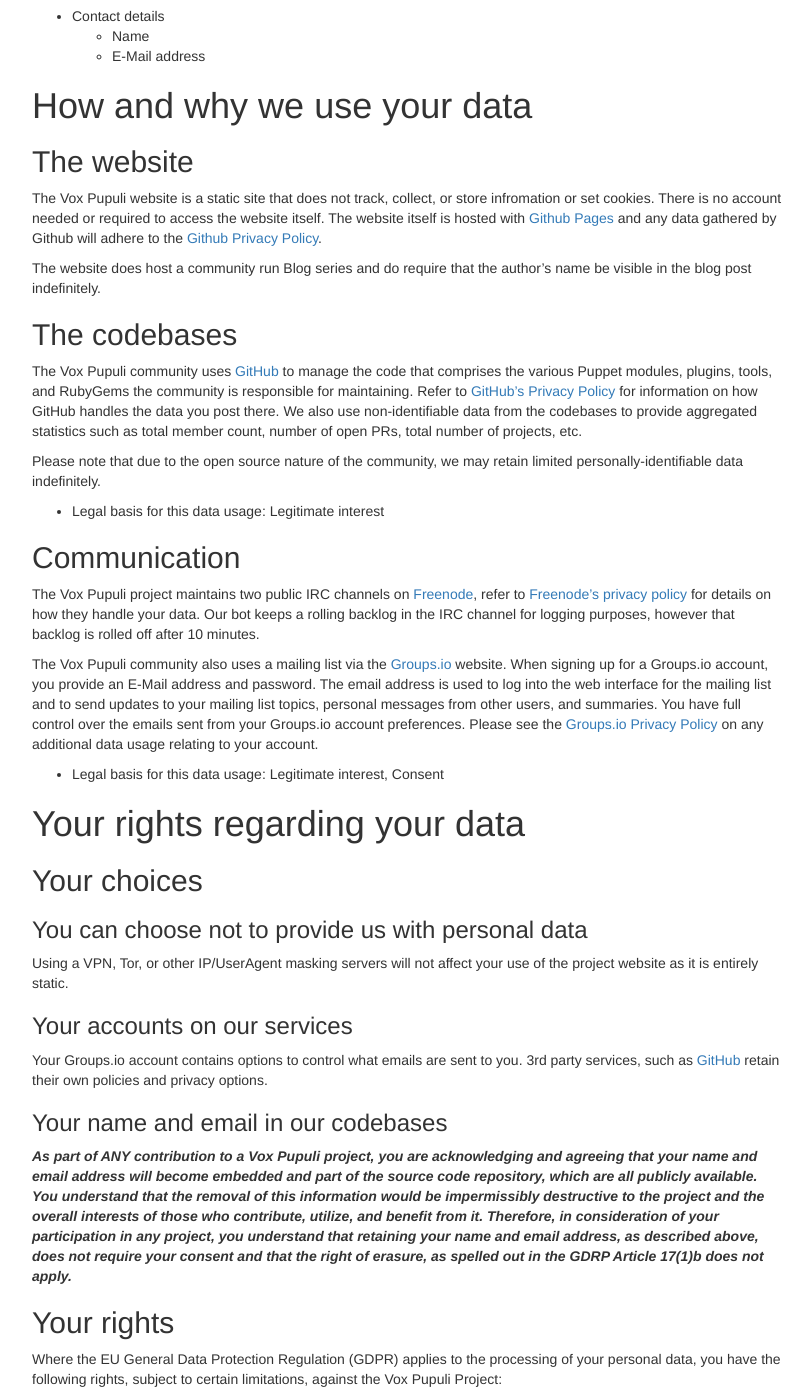
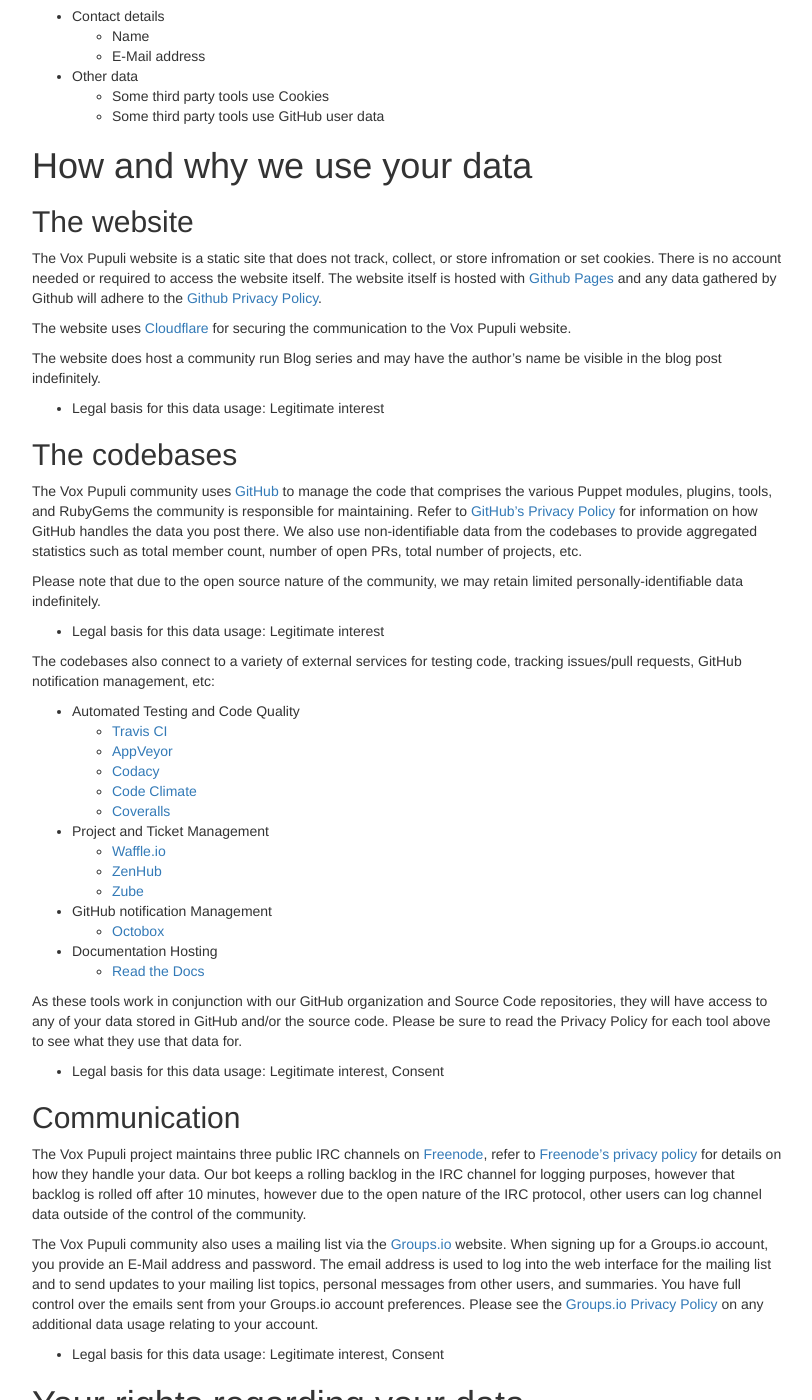
Before and after one commit to voxpupuli/voxpupuli.github.io, a Jekyll site: the page built from privacy-policy/index.md, in a window 1280 px wide and 1400 px high, scrolled down 364 px. Shown: the whole window, without its empty margins (233-1045 px from the left). Built offline with Jekyll 4.4.1, drawn with Linux system fonts in a browser that asks for light colours; nearby versions of some CDN libraries; some of the changed text lies outside the part shown.

Commit message:
Clarifications and additional information

```diff
--- a/privacy-policy/index.md
+++ b/privacy-policy/index.md
@@ -17,6 +17,9 @@
 * Contact details
   * Name
   * E-Mail address
+* Other data
+  * Some third party tools use Cookies
+  * Some third party tools use GitHub user data
 
 # How and why we use your data
 
@@ -27,8 +30,14 @@
 the website itself. The website itself is hosted with [Github Pages](https://pages.github.com/)
 and any data gathered by Github will adhere to the [Github Privacy Policy](https://help.github.com/articles/github-privacy-statement/).
 
-The website does host a community run Blog series and do require that the
+The website uses [Cloudflare](https://www.cloudflare.com) for securing the
+communication to the Vox Pupuli website.
+
+The website does host a community run Blog series and may have the
 author's name be visible in the blog post indefinitely.
+
+* Legal basis for this data usage: Legitimate interest
+
 
 ## The codebases
 
@@ -44,13 +53,39 @@
 
 * Legal basis for this data usage: Legitimate interest
 
+The codebases also connect to a variety of external services for testing code,
+tracking issues/pull requests, GitHub notification management, etc:
+
+* Automated Testing and Code Quality
+  * [Travis CI](https://travis-ci.org/)
+  * [AppVeyor](https://www.appveyor.com/)
+  * [Codacy](https://www.codacy.com/)
+  * [Code Climate](https://codeclimate.com/)
+  * [Coveralls](https://coveralls.io/)
+* Project and Ticket Management
+  * [Waffle.io](https://waffle.io/)
+  * [ZenHub](https://www.zenhub.com/)
+  * [Zube](https://zube.io/)
+* GitHub notification Management
+  * [Octobox](https://octobox.io/)
+* Documentation Hosting
+  * [Read the Docs](https://readthedocs.org/)
+
+As these tools work in conjunction with our GitHub organization and Source Code
+repositories, they will have access to any of your data stored in GitHub and/or
+the source code. Please be sure to read the Privacy Policy for each tool above
+to see what they use that data for.
+
+* Legal basis for this data usage: Legitimate interest, Consent
+
 ## Communication
 
-The Vox Pupuli project maintains two public IRC channels on
+The Vox Pupuli project maintains three public IRC channels on
 [Freenode](https://freenode.net), refer to [Freenode's privacy policy](https://freenode.net/policies#privacy-policy-and-data-retention)
 for details on how they handle your data. Our bot keeps a rolling backlog in
 the IRC channel for logging purposes, however that backlog is rolled off after
-10 minutes.
+10 minutes, however due to the open nature of the IRC protocol, other users can
+log channel data outside of the control of the community.
 
 The Vox Pupuli community also uses a mailing list via the
 [Groups.io](https://groups.io) website. When signing up for a Groups.io
@@ -69,8 +104,9 @@
 
 ### You can choose not to provide us with personal data
 
-Using a VPN, Tor, or other IP/UserAgent masking servers will not affect your
-use of the project website as it is entirely static.
+Using a VPN, or other IP/UserAgent masking servers will not affect your
+use of the project website as it is entirely static, however Tor may not work
+due to [CloudFlare](https://cloudflare.com) blocking Tor communication.
 
 ### Your accounts on our services
 
@@ -94,7 +130,7 @@
 * The right to restrict our use of your personal data
 * The right to object to our use of your personal data
 * The right to receive your personal data in a usable electronic format and transmit it to a third party (also known as the right of data portability)
-* The right to lodge a complaint with your local dtaa protection authority
+* The right to lodge a complaint with your local data protection authority
 
 If you would like to exercise any of these rights, you may do so by contacting
 the Vox Pupuli Project Management Committee on [IRC](https://kiwiirc.com/client/irc.freenode.net/?#voxpupuli-pmc)
@@ -115,3 +151,14 @@
 [GitHub]: https://help.github.com/articles/global-privacy-practices
 [Freenode]: https://freenode.net/policies
 [Groups.io]: https://groups.io/static/privacy
+[CloudFlare]: https://www.cloudflare.com/privacypolicy/
+[Travis CI]: https://docs.travis-ci.com/legal/privacy-policy/
+[AppVeyor]: https://www.appveyor.com/privacy-policy/
+[Codacy]: https://www.codacy.com/privacy
+[Code Climate]: https://codeclimate.com/legal/privacy
+[Coveralls]: https://coveralls.io/legal
+[Waffle.io]: https://waffle.io/terms-of-service
+[ZenHub]: https://www.zenhub.com/privacy-policy
+[Zube]: https://zube.io/privacy
+[Octobox]: https://octobox.io/privacy
+[Read the Docs]: https://docs.readthedocs.io/en/latest/privacy-policy.html
```
Also changed, not shown: other parts of privacy-policy/index.md (+1 -1 lines).
